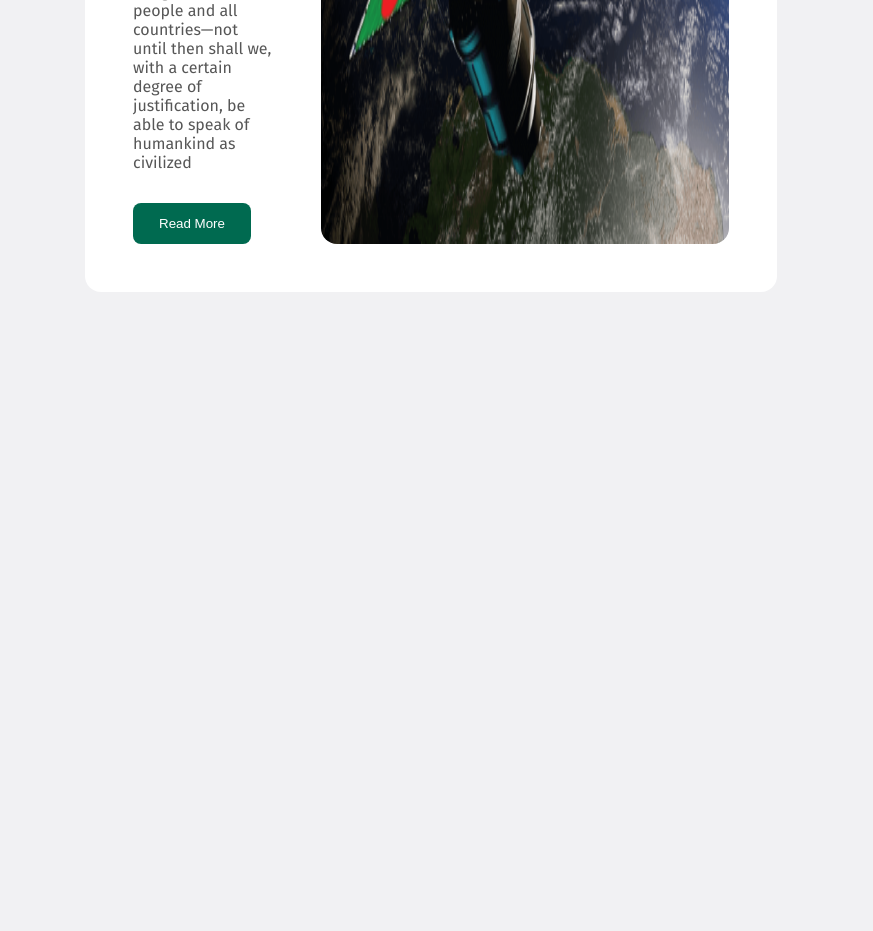
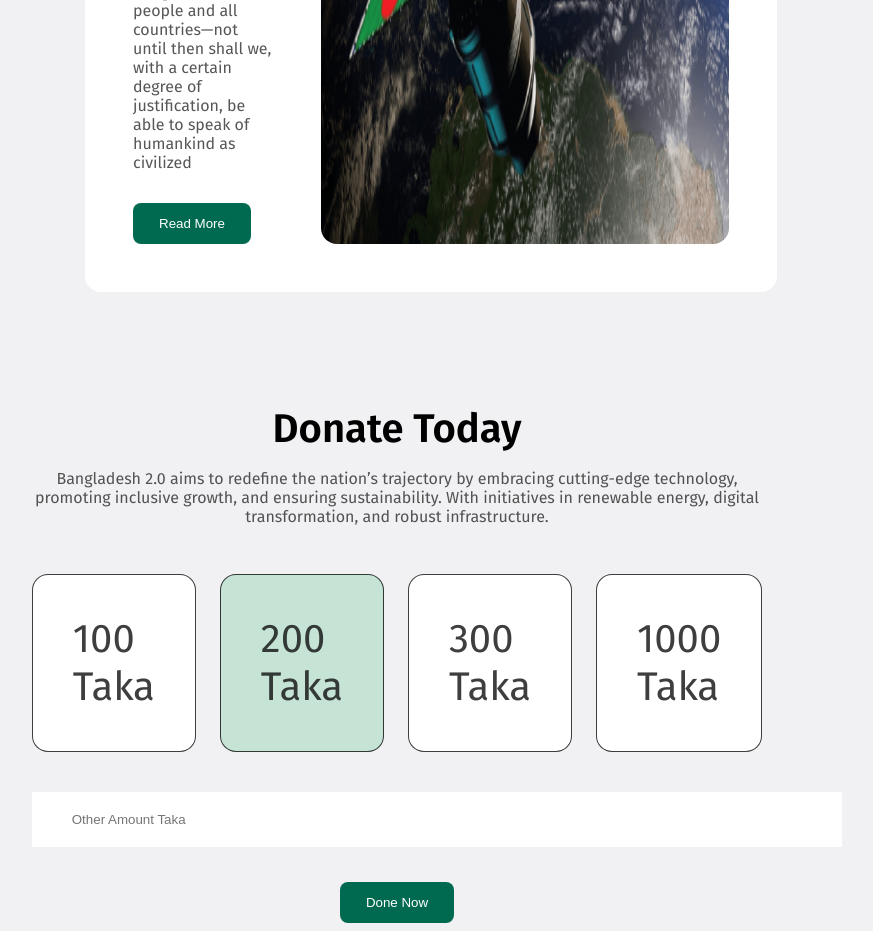
Before and after one commit to alzamo12/bangladesh-2.0, a plain HTML site: page index.html in a window 1280 px wide. Shown: the part 3186-4117 px from the top of the page, without its empty margins (243-1116 px from the left). Before the commit the page ends 3486 px from the top, so only its background shows below. Drawn offline with Linux system fonts and the light colour scheme; files whose address does not match are found by name; a web font is replaced by a local one.

Commit message:
donate today section design is done

```diff
--- a/index.html
+++ b/index.html
@@ -114,6 +114,34 @@
                 </div>
             </div>
         </section>
+
+        <!-- donate today section -->
+        <section class="donate-today-section">
+            <div class="donate-today">
+                <div class="donate-today-description">
+                    <h2 class="section-title">Donate Today</h2>
+                    <p class="description">Bangladesh 2.0 aims to redefine the nation’s trajectory by embracing
+                        cutting-edge technology,
+                        promoting inclusive growth, and ensuring sustainability. With initiatives in renewable energy,
+                        digital transformation, and robust infrastructure.</p>
+                </div>
+                <!-- cards -->
+                <div class="donate-cards">
+                    <div class="donate-card">100 Taka</div>
+                    <div class="donate-card donate-card-200">200 Taka</div>
+                    <div class="donate-card">300 Taka</div>
+                    <div class="donate-card">1000 Taka</div>
+                </div>
+                <!-- input -->
+                <div>
+                    <input class="donate-input" type="text" placeholder="Other Amount Taka">
+                </div>
+
+                 <div class="donate-btn" >
+                    <button  class="read-more-btn" >Done Now</button>
+                 </div>
+                </div>
+        </section>
     </main>
     <footer>
 
--- a/styles.css
+++ b/styles.css
@@ -193,3 +193,55 @@ nav {
 .recent-news-card-2{
     flex-direction: row-reverse;
 }
+
+
+/* donate today section styles  */
+
+.donate-today-section{
+    margin-top: 80px;
+
+}
+
+.donate-today{
+    width: 90%;
+    margin: auto;
+    display: grid;
+   justify-content: center;
+}
+
+.donate-today-description{
+    text-align: center;
+}
+
+.donate-cards{
+    display: flex;
+    gap: 24px;
+    margin-top: 32px;
+    justify-content: center;
+}
+
+.donate-card{
+    padding: 40px;
+    font-size: 40px;
+    color: rgba(14, 14, 14, 0.8);
+    border: 1px solid rgba(14, 14, 14, 0.8);
+    background-color: white;
+    border-radius: 16px;
+}
+
+.donate-card-200{
+    background-color: #C6E4D6;
+}
+
+.donate-input{
+    padding: 20px 40px;
+    width: 100%;
+    border: none;
+    margin-top: 40px;
+}
+
+.donate-btn{
+    display: flex;
+    justify-content: center;
+    margin-top: 20px;
+}
```
